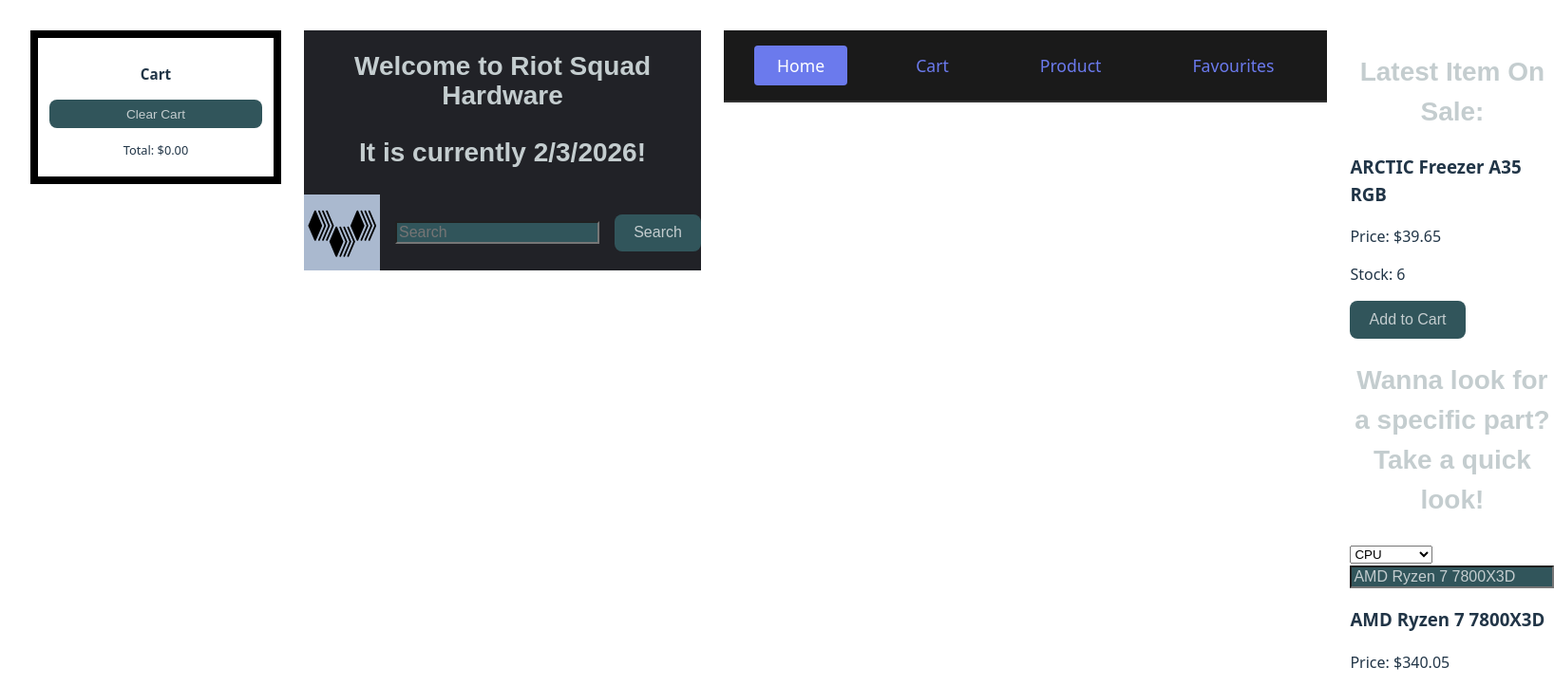
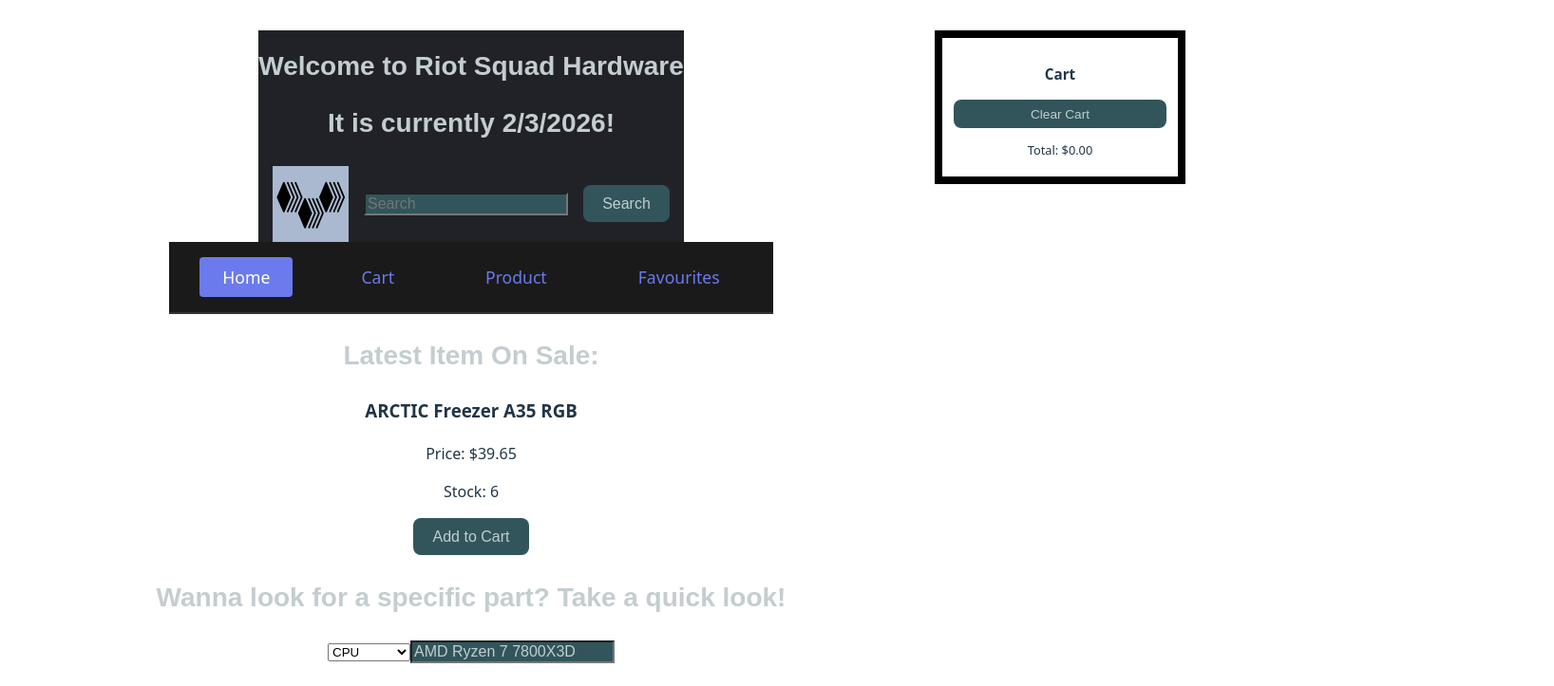
Before and after one commit to D-Villanueva204/Web-Store-Project, a React (Vite) app in the folder web-store-project/: page / in a window 1280 px wide. Shown: the top 723 px of the page at 95% size, 1636 px wide, since content can reach past the window. Built offline with nearby package versions, Linux system fonts and the light colour scheme.

Commit message:
Added css fixes.

```diff
--- a/web-store-project/src/App.tsx
+++ b/web-store-project/src/App.tsx
@@ -37,7 +37,7 @@
 
   return (
     <>
-      <Sidebar items={items} clearCart={clearCart} total={total}/>
+      <div className="main-content">
         <Routes>
           <Route path='/' element={<Layout />}>
             <Route index element={<MainPage addItemToCart={addItemToCart} />} />
@@ -52,6 +52,9 @@
             <Route index element={<FavouritesPage favourites={favourites} removeFavourite={removeFavourite} />} />
           </Route>
         </Routes>
+      </div>
+      <Sidebar items={items} clearCart={clearCart} total={total} />
+
     </>
   )
 }
```
Lines whose indentation alone changed are shown as unchanged.
